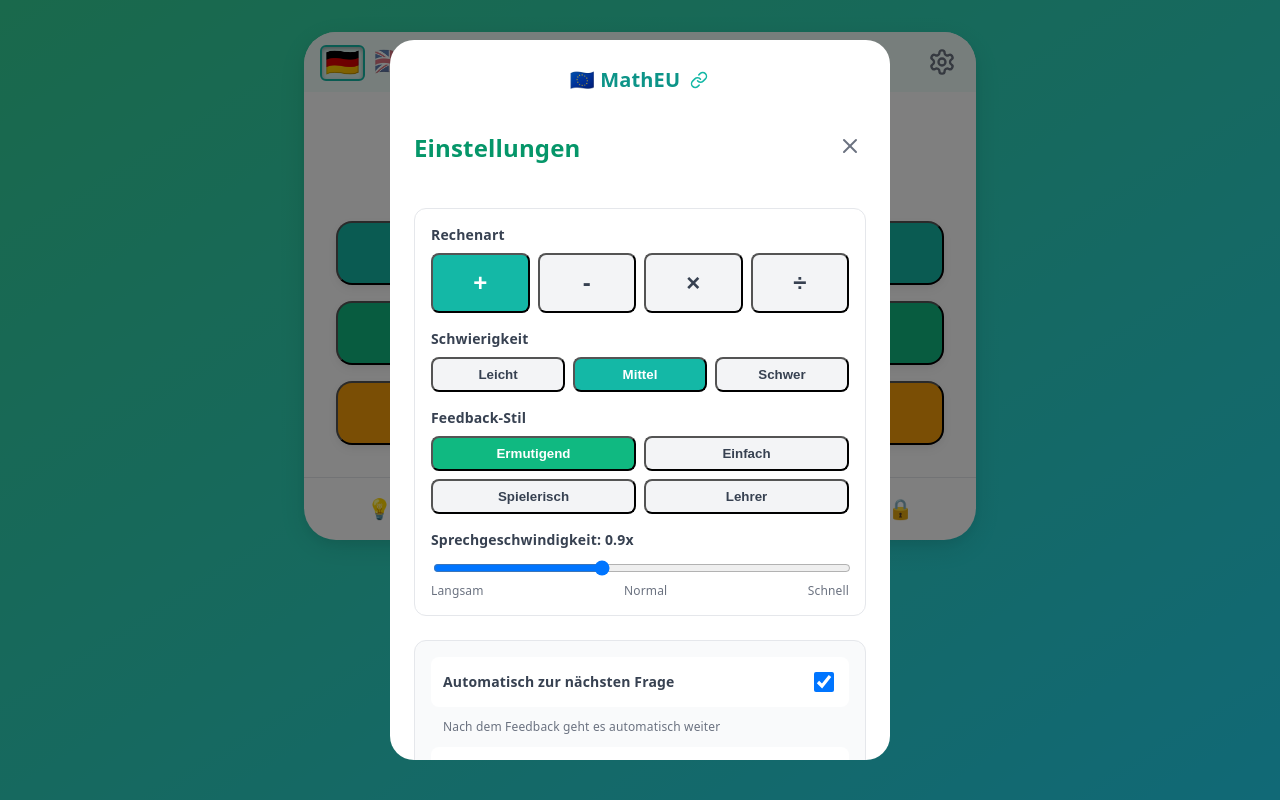
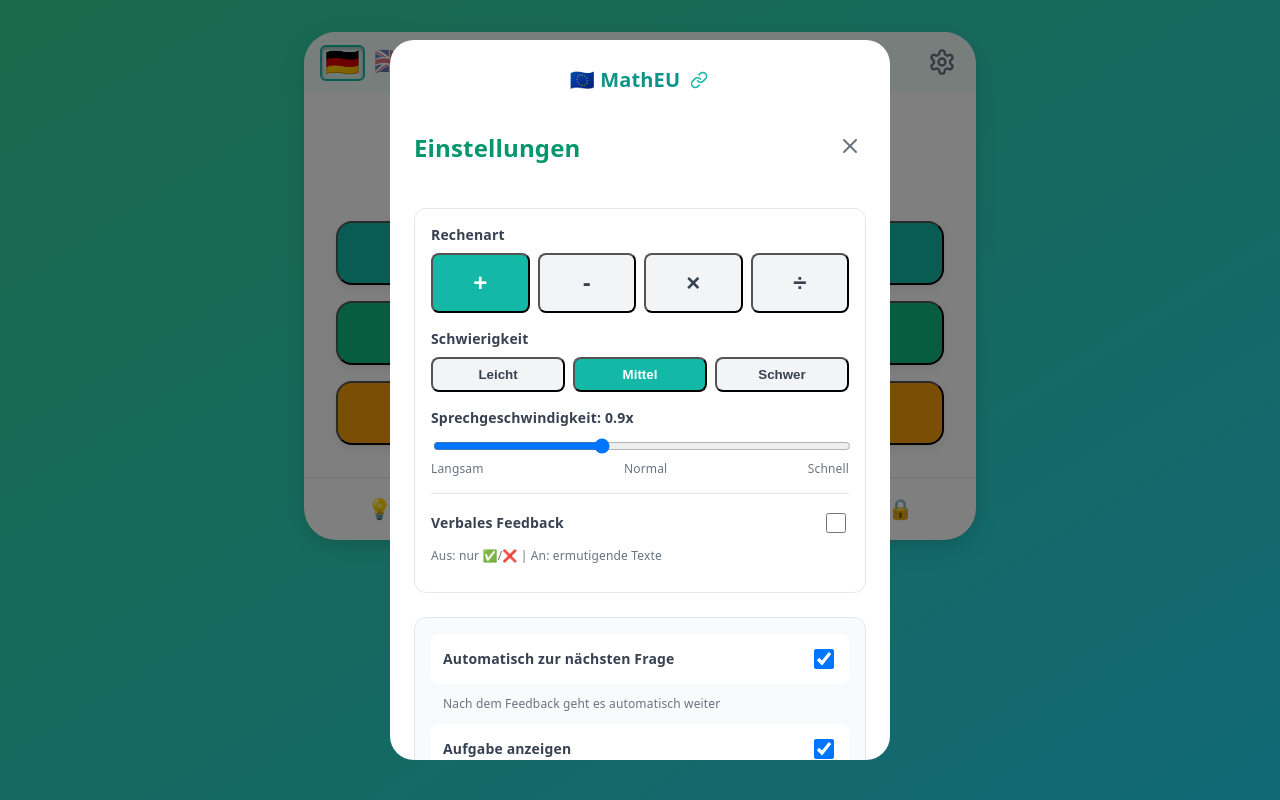
Before and after one commit to wdeu/matheu, a React (Vite) app: page / in a window 1280 px wide. Both pictures are taken after a click on the button 942 px from the left and 62 px from the top of the page. Built offline with nearby package versions, Linux system fonts and the light colour scheme.

Commit message:
"feat: minimal feedback default + moderate texts"

```diff
--- a/package.json
+++ b/package.json
@@ -12,6 +12,7 @@
   },
   "devDependencies": {
     "@vitejs/plugin-react": "^4.0.3",
+    "baseline-browser-mapping": "^2.10.32",
     "vite": "^7.3.1"
   },
   "scripts": {
--- a/src/App.jsx
+++ b/src/App.jsx
@@ -17,7 +17,7 @@
   const [settings, setSettings] = useState({
     operation: "+",
     difficulty: "medium",
-    feedbackStyle: "encouraging",
+    feedbackStyle: "minimal", // Default: nur ✅/❌ ohne Text
     voiceURI: "",
     speechRate: 0.9,
     autoPlayNext: true,
@@ -323,11 +323,20 @@
   const checkAnswer = () => {
     const isCorrect = parseInt(userAnswer) === currentProblem.answer;
     const feedbackMessages = getFeedbackMessages();
+
+    let message;
+
+    if (settings.feedbackStyle === "minimal") {
+      // Minimalistisches Feedback: nur Emoji, kein Text
+      message = isCorrect ? "✅" : "❌";
+    } else {
+      // Verbales Feedback aus Translation-Files
       const messages =
         feedbackMessages[settings.feedbackStyle][
           isCorrect ? "correct" : "incorrect"
         ];
-    const message = messages[Math.floor(Math.random() * messages.length)];
+      message = messages[Math.floor(Math.random() * messages.length)];
+    }
 
     setFeedback({
       isCorrect,
@@ -335,6 +344,8 @@
       correctAnswer: currentProblem.answer,
     });
 
+    // Speak feedback only if NOT minimal
+    if (settings.feedbackStyle !== "minimal") {
       // In level practice, we always advance, so give appropriate feedback
       if (mode === "level-practice") {
         const encouragingMessage = isCorrect
@@ -343,6 +354,12 @@
         speakFeedback(encouragingMessage, isCorrect);
       } else {
         speakFeedback(message, isCorrect);
+      }
+    } else if (settings.autoPlayNext) {
+      // Auto-advance for minimal feedback without speech
+      setTimeout(() => {
+        nextQuestion();
+      }, 1500); // 1.5s delay to see ✅/❌
     }
 
     if (mode === "practice") {
--- a/src/components/SettingsModal.jsx
+++ b/src/components/SettingsModal.jsx
@@ -146,35 +146,6 @@
               </div>
             </div>
 
-            {/* Feedback-Stil */}
-            <div style={{ marginBottom: "1rem" }}>
-              <label className="block text-sm font-semibold mb-2 text-gray-700">
-                {t("settings.feedbackStyle")}
-              </label>
-              <div className="grid grid-cols-2 gap-2">
-                {[
-                  { key: "encouraging", label: t("feedbackStyles.encouraging") },
-                  { key: "simple", label: t("feedbackStyles.simple") },
-                  { key: "playful", label: t("feedbackStyles.playful") },
-                  { key: "teacher", label: t("feedbackStyles.teacher") },
-                ].map((style) => (
-                  <button
-                    key={style.key}
-                    onClick={() =>
-                      setSettings({ ...settings, feedbackStyle: style.key })
-                    }
-                    className={`py-2 px-4 rounded-lg font-semibold transition ${
-                      settings.feedbackStyle === style.key
-                        ? "bg-green-500 text-white"
-                        : "bg-gray-100 text-gray-700 hover:bg-gray-200"
-                    }`}
-                  >
-                    {style.label}
-                  </button>
-                ))}
-              </div>
-            </div>
-
             {/* Sprechgeschwindigkeit */}
             <div>
               <label className="block text-sm font-semibold mb-2 text-gray-700">
@@ -199,6 +170,33 @@
                 <span>{t("settings.normal")}</span>
                 <span>{t("settings.fast")}</span>
               </div>
+            </div>
+
+            {/* Verbales Feedback Toggle */}
+            <div style={{
+              marginTop: "1rem",
+              paddingTop: "1rem",
+              borderTop: "1px solid #e5e7eb"
+            }}>
+              <label className="flex items-center justify-between cursor-pointer">
+                <span className="text-sm font-semibold text-gray-700">
+                  {t("settings.verbalFeedback") || "Verbales Feedback"}
+                </span>
+                <input
+                  type="checkbox"
+                  checked={settings.feedbackStyle !== "minimal"}
+                  onChange={(e) =>
+                    setSettings({
+                      ...settings,
+                      feedbackStyle: e.target.checked ? "encouraging" : "minimal",
+                    })
+                  }
+                  className="w-5 h-5 text-teal-600 rounded"
+                />
+              </label>
+              <p className="text-xs text-gray-500 mt-1">
+                {t("settings.verbalFeedbackHint") || "Aus: nur ✅/❌ | An: ermutigende Texte"}
+              </p>
             </div>
           </div>
 
--- a/src/locales/de/translation.json
+++ b/src/locales/de/translation.json
@@ -49,7 +49,7 @@
       "correct": [
         "Super gemacht! 🌟",
         "Fantastisch! Das war richtig! 🎉",
-        "Toll! Du bist ein Mathe-Star! ⭐",
+        "Klasse! Du hast es geschafft! ⭐",
         "Perfekt! Weiter so! 💪"
       ],
       "incorrect": [
@@ -75,10 +75,10 @@
     },
     "playful": {
       "correct": [
-        "Wow! Du bist ein Rechenkönig! 👑",
+        "Wow! Du hast es geschafft! 🎉",
         "Yippie! Das war super! 🎈",
         "Hurra! Richtig gerechnet! 🎊",
-        "Juhu! Du kannst das toll! 🚀"
+        "Juhu! Toll gemacht! 🚀"
       ],
       "incorrect": [
         "Hoppla! Das war nicht ganz richtig! 🐰",
@@ -117,6 +117,8 @@
     "showEquationHint": "Wenn ausgeschaltet, nur zuhören (reines Kopfrechnen)",
     "mentalMathMode": "Kopfrechnen-Modus",
     "mentalMathModeHint": "Zeigt \"Kopfrechnen\" statt der Rechenaufgabe",
+    "verbalFeedback": "Verbales Feedback",
+    "verbalFeedbackHint": "Aus: nur ✅/❌ | An: ermutigende Texte",
     "close": "Schließen",
     "slow": "Langsam",
     "normal": "Normal",
--- a/src/locales/en/translation.json
+++ b/src/locales/en/translation.json
@@ -49,7 +49,7 @@
       "correct": [
         "Great job! 🌟",
         "Fantastic! That was correct! 🎉",
-        "Amazing! You're a math star! ⭐",
+        "Awesome! You got it! ⭐",
         "Perfect! Keep it up! 💪"
       ],
       "incorrect": [
@@ -75,7 +75,7 @@
     },
     "playful": {
       "correct": [
-        "Wow! You're a math king! 👑",
+        "Wow! You did it! 🎉",
         "Yippee! That was awesome! 🎈",
         "Hooray! Calculated correctly! 🎊",
         "Woohoo! You're doing great! 🚀"
@@ -117,6 +117,8 @@
     "showEquationHint": "When off, listen only (pure mental math)",
     "mentalMathMode": "Mental Math Mode",
     "mentalMathModeHint": "Shows \"Mental Math\" instead of the equation",
+    "verbalFeedback": "Verbal Feedback",
+    "verbalFeedbackHint": "Off: only ✅/❌ | On: encouraging texts",
     "close": "Close",
     "slow": "Slow",
     "normal": "Normal",
--- a/src/locales/es/translation.json
+++ b/src/locales/es/translation.json
@@ -49,7 +49,7 @@
       "correct": [
         "¡Muy bien! 🌟",
         "¡Fantástico! ¡Era correcto! 🎉",
-        "¡Genial! ¡Eres una estrella de las mates! ⭐",
+        "¡Genial! ¡Lo conseguiste! ⭐",
         "¡Perfecto! ¡Sigue así! 💪"
       ],
       "incorrect": [
@@ -75,7 +75,7 @@
     },
     "playful": {
       "correct": [
-        "¡Guau! ¡Eres el rey del cálculo! 👑",
+        "¡Guau! ¡Lo lograste! 🎉",
         "¡Yupi! ¡Eso fue genial! 🎈",
         "¡Hurra! ¡Bien calculado! 🎊",
         "¡Yuju! ¡Lo estás haciendo genial! 🚀"
@@ -117,6 +117,8 @@
     "showEquationHint": "Desactivado: solo escuchar (cálculo mental puro)",
     "mentalMathMode": "Modo cálculo mental",
     "mentalMathModeHint": "Muestra \"Cálculo mental\" en lugar de la ecuación",
+    "verbalFeedback": "Feedback verbal",
+    "verbalFeedbackHint": "Desactivado: solo ✅/❌ | Activado: textos alentadores",
     "close": "Cerrar",
     "slow": "Lento",
     "normal": "Normal",
--- a/src/locales/fr/translation.json
+++ b/src/locales/fr/translation.json
@@ -49,7 +49,7 @@
       "correct": [
         "Bravo ! 🌟",
         "Fantastique ! C'était correct ! 🎉",
-        "Génial ! Tu es une star des maths ! ⭐",
+        "Génial ! Tu as réussi ! ⭐",
         "Parfait ! Continue comme ça ! 💪"
       ],
       "incorrect": [
@@ -75,7 +75,7 @@
     },
     "playful": {
       "correct": [
-        "Waouh ! Tu es le roi du calcul ! 👑",
+        "Waouh ! Tu as réussi ! 🎉",
         "Youpi ! C'était super ! 🎈",
         "Hourra ! Bien calculé ! 🎊",
         "Ouiii ! Tu assures ! 🚀"
@@ -117,6 +117,8 @@
     "showEquationHint": "Désactivé : écoute seule (calcul mental pur)",
     "mentalMathMode": "Mode calcul mental",
     "mentalMathModeHint": "Affiche \"Calcul mental\" au lieu de l'équation",
+    "verbalFeedback": "Feedback verbal",
+    "verbalFeedbackHint": "Désactivé : seulement ✅/❌ | Activé : textes encourageants",
     "close": "Fermer",
     "slow": "Lent",
     "normal": "Normal",
--- a/src/locales/it/translation.json
+++ b/src/locales/it/translation.json
@@ -49,7 +49,7 @@
       "correct": [
         "Ottimo lavoro! 🌟",
         "Fantastico! Era corretto! 🎉",
-        "Incredibile! Sei una stella della matematica! ⭐",
+        "Incredibile! Ce l'hai fatta! ⭐",
         "Perfetto! Continua così! 💪"
       ],
       "incorrect": [
@@ -75,7 +75,7 @@
     },
     "playful": {
       "correct": [
-        "Wow! Sei il re del calcolo! 👑",
+        "Wow! Ci sei riuscito! 🎉",
         "Evviva! È stato fantastico! 🎈",
         "Urrà! Calcolato bene! 🎊",
         "Yeee! Stai andando alla grande! 🚀"
@@ -117,6 +117,8 @@
     "showEquationHint": "Disattivato: solo ascolto (calcolo mentale puro)",
     "mentalMathMode": "Modalità calcolo mentale",
     "mentalMathModeHint": "Mostra \"Calcolo mentale\" al posto dell'equazione",
+    "verbalFeedback": "Feedback verbale",
+    "verbalFeedbackHint": "Disattivato: solo ✅/❌ | Attivato: testi incoraggianti",
     "close": "Chiudi",
     "slow": "Lento",
     "normal": "Normale",
--- a/src/locales/pl/translation.json
+++ b/src/locales/pl/translation.json
@@ -49,7 +49,7 @@
       "correct": [
         "Świetna robota! 🌟",
         "Fantastycznie! To było poprawne! 🎉",
-        "Niesamowite! Jesteś gwiazdą matematyki! ⭐",
+        "Niesamowite! Zrobiłeś to! ⭐",
         "Perfekcyjnie! Tak trzymaj! 💪"
       ],
       "incorrect": [
@@ -75,7 +75,7 @@
     },
     "playful": {
       "correct": [
-        "Wow! Jesteś królem rachunków! 👑",
+        "Wow! Udało ci się! 🎉",
         "Juhu! To było super! 🎈",
         "Hura! Dobrze obliczone! 🎊",
         "Jejku! Świetnie ci idzie! 🚀"
@@ -117,6 +117,8 @@
     "showEquationHint": "Wyłączone: tylko słuchaj (czysty rachunek pamięciowy)",
     "mentalMathMode": "Tryb rachunku pamięciowego",
     "mentalMathModeHint": "Pokazuje \"Rachunek pamięciowy\" zamiast równania",
+    "verbalFeedback": "Komentarz słowny",
+    "verbalFeedbackHint": "Wył.: tylko ✅/❌ | Wł.: zachęcające teksty",
     "close": "Zamknij",
     "slow": "Wolno",
     "normal": "Normalnie",
--- a/src/locales/pt/translation.json
+++ b/src/locales/pt/translation.json
@@ -49,7 +49,7 @@
       "correct": [
         "Muito bem! 🌟",
         "Fantástico! Estava certo! 🎉",
-        "Ótimo! És uma estrela da matemática! ⭐",
+        "Ótimo! Conseguiste! ⭐",
         "Perfeito! Continua assim! 💪"
       ],
       "incorrect": [
@@ -75,7 +75,7 @@
     },
     "playful": {
       "correct": [
-        "Uau! És um rei do cálculo! 👑",
+        "Uau! Conseguiste! 🎉",
         "Eba! Isso foi ótimo! 🎈",
         "Hurra! Calculaste certo! 🎊",
         "Uhuu! És incrível! 🚀"
@@ -117,6 +117,8 @@
     "showEquationHint": "Quando desligado, só ouvir (cálculo mental puro)",
     "mentalMathMode": "Modo de Cálculo Mental",
     "mentalMathModeHint": "Mostra \"Cálculo Mental\" em vez do exercício",
+    "verbalFeedback": "Feedback Verbal",
+    "verbalFeedbackHint": "Desligado: apenas ✅/❌ | Ligado: textos encorajadores",
     "close": "Fechar",
     "slow": "Lento",
     "normal": "Normal",
--- a/src/locales/uk/translation.json
+++ b/src/locales/uk/translation.json
@@ -49,7 +49,7 @@
       "correct": [
         "Чудова робота! 🌟",
         "Фантастично! Це правильно! 🎉",
-        "Неймовірно! Ти зірка математики! ⭐",
+        "Неймовірно! Ти зробив це! ⭐",
         "Ідеально! Так тримай! 💪"
       ],
       "incorrect": [
@@ -75,7 +75,7 @@
     },
     "playful": {
       "correct": [
-        "Вау! Ти король математики! 👑",
+        "Вау! Ти впорався! 🎉",
         "Ура! Це було чудово! 🎈",
         "Гурра! Правильно порахував! 🎊",
         "Юху! Ти молодець! 🚀"
@@ -117,6 +117,8 @@
     "showEquationHint": "Вимкнено: тільки слухати (чистий усний рахунок)",
     "mentalMathMode": "Режим усного рахунку",
     "mentalMathModeHint": "Показує \"Усний рахунок\" замість рівняння",
+    "verbalFeedback": "Словесний відгук",
+    "verbalFeedbackHint": "Вимк.: тільки ✅/❌ | Увімк.: підбадьорливі тексти",
     "close": "Закрити",
     "slow": "Повільно",
     "normal": "Нормально",
```
Also changed, not shown: 1 other file (tests, documents, lock files or other folders). Lines whose indentation alone changed are shown as unchanged.
